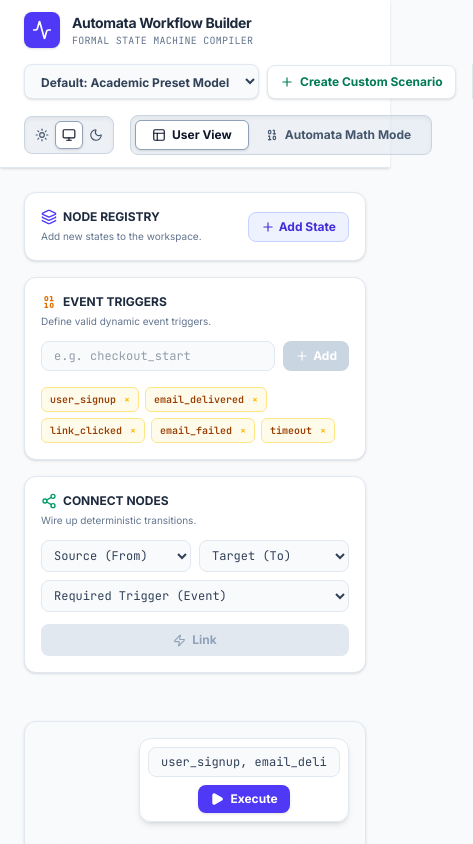
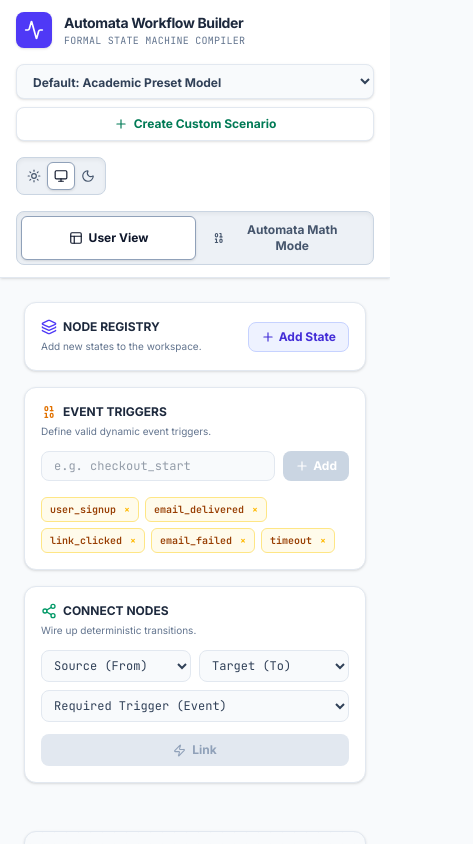
Before and after one commit to theinvinciblehasnainali/automata-workflow-builder, a React (Vite) app: page / in a window 390 px wide. Shown: the top 844 px of the page, 473 px wide, since content can reach past the window. Built offline with nearby package versions, Linux system fonts and the light colour scheme.

Commit message:
style: improve header layout and table responsiveness
Refactor the main header for better mobile-to-desktop flexibility and update the test suite table container to ensure horizontal scrolling support on smaller viewports.

```diff
--- a/src/App.tsx
+++ b/src/App.tsx
@@ -344,13 +344,13 @@ export default function App() {
   };
 
   return (
-    <div className="min-h-screen bg-slate-50 dark:bg-slate-950 text-slate-900 dark:text-slate-50 flex flex-col font-sans transition-colors duration-200">
+    <div className="min-h-screen w-full max-w-full overflow-x-hidden bg-slate-50 dark:bg-slate-950 text-slate-900 dark:text-slate-50 flex flex-col font-sans transition-colors duration-200">
       <Toaster position="bottom-right" richColors />
       {/* Header */}
-      <header className="sticky top-0 z-30 bg-white dark:bg-slate-900 border-b border-slate-200 dark:border-slate-800 px-6 py-3 flex flex-wrap items-center justify-between shadow-sm gap-4 transition-colors duration-200">
+      <header className="sticky top-0 z-30 w-full bg-white dark:bg-slate-900 border-b border-slate-200 dark:border-slate-800 px-4 sm:px-6 py-3 flex flex-col lg:flex-row lg:items-center justify-between shadow-sm gap-4 transition-colors duration-200">
 
         <div className="flex items-center gap-3">
-          <div className="h-9 w-9 bg-indigo-600 dark:bg-indigo-500 text-white rounded-lg flex items-center justify-center shadow-sm">
+          <div className="h-9 w-9 bg-indigo-600 dark:bg-indigo-500 text-white rounded-lg flex items-center justify-center shadow-sm shrink-0">
             <Activity className="w-5 h-5" />
           </div>
           <div>
@@ -363,14 +363,14 @@ export default function App() {
           </div>
         </div>
 
-        <div className="flex items-center gap-4 flex-wrap">
+        <div className="flex flex-col lg:flex-row w-full lg:w-auto items-start lg:items-center gap-4">
 
           {/* Multi-scenario dropdown selector */}
-          <div className="flex items-center gap-2 border-r border-slate-200 dark:border-slate-700 pr-4">
+          <div className="flex flex-col sm:flex-row w-full sm:w-auto items-center gap-2 lg:border-r border-slate-200 dark:border-slate-700 lg:pr-4">
             <select
               value={currentScenarioId}
               onChange={handleSelectScenario}
-              className="bg-slate-50 dark:bg-slate-800 border border-slate-200 dark:border-slate-700 text-slate-700 dark:text-slate-300 text-xs font-bold rounded-lg px-3 py-2 outline-none focus:border-indigo-500 dark:focus:border-indigo-400 shadow-sm"
+              className="w-full sm:w-auto bg-slate-50 dark:bg-slate-800 border border-slate-200 dark:border-slate-700 text-slate-700 dark:text-slate-300 text-xs font-bold rounded-lg px-3 py-2 outline-none focus:border-indigo-500 dark:focus:border-indigo-400 shadow-sm"
             >
               <option value="default">Default: Academic Preset Model</option>
               {userCreatedCases.map(s => (
@@ -379,19 +379,20 @@ export default function App() {
             </select>
             <button
               onClick={handleCreateCustomScenario}
-              className="bg-white dark:bg-slate-800 border border-slate-200 dark:border-slate-700 hover:border-emerald-300 dark:hover:border-emerald-600 hover:bg-emerald-50 dark:hover:bg-emerald-900/30 text-emerald-700 dark:text-emerald-400 text-xs font-bold rounded-lg px-3 py-2 flex items-center gap-1.5 transition-colors shadow-sm whitespace-nowrap"
+              className="w-full sm:w-auto justify-center bg-white dark:bg-slate-800 border border-slate-200 dark:border-slate-700 hover:border-emerald-300 dark:hover:border-emerald-600 hover:bg-emerald-50 dark:hover:bg-emerald-900/30 text-emerald-700 dark:text-emerald-400 text-xs font-bold rounded-lg px-3 py-2 flex items-center gap-1.5 transition-colors shadow-sm whitespace-nowrap"
             >
               <Plus size={14} /> Create Custom Scenario
             </button>
           </div>
 
+          <div className="flex flex-col sm:flex-row w-full sm:w-auto items-start sm:items-center gap-4">
             <ThemeToggle />
 
             {/* High-contrast toggle */}
-          <div className="flex bg-slate-200/60 dark:bg-slate-800/60 p-1 rounded-lg border border-slate-300 dark:border-slate-700 shadow-inner">
+            <div className="flex w-full sm:w-auto bg-slate-200/60 dark:bg-slate-800/60 p-1 rounded-lg border border-slate-300 dark:border-slate-700 shadow-inner">
               <button
                 onClick={() => setViewMode('user')}
-              className={`flex items-center gap-1.5 px-4 py-1.5 rounded-md text-xs font-bold transition-all ${
+                className={`flex-1 sm:flex-none justify-center flex items-center gap-1.5 px-4 py-1.5 rounded-md text-xs font-bold transition-all ${
                   viewMode === 'user'
                     ? 'bg-white dark:bg-slate-700 text-slate-900 dark:text-slate-100 shadow-sm border border-slate-400 dark:border-slate-600'
                     : 'text-slate-600 dark:text-slate-400 hover:text-slate-900 dark:hover:text-slate-100 duration-200'
@@ -401,7 +402,7 @@ export default function App() {
               </button>
               <button
                 onClick={() => setViewMode('math')}
-              className={`flex items-center gap-1.5 px-4 py-1.5 rounded-md text-xs font-bold transition-all ${
+                className={`flex-1 sm:flex-none justify-center flex items-center gap-1.5 px-4 py-1.5 rounded-md text-xs font-bold transition-all ${
                   viewMode === 'math'
                     ? 'bg-slate-800 text-white shadow-sm border border-slate-900 dark:bg-slate-950 dark:border-slate-800'
                     : 'text-slate-600 dark:text-slate-400 hover:text-slate-900 dark:hover:text-slate-100 duration-200'
@@ -409,6 +410,7 @@ export default function App() {
               >
                 <Binary size={14} /> Automata Math Mode
               </button>
+            </div>
           </div>
 
         </div>
--- a/src/components/TestSuiteTable.tsx
+++ b/src/components/TestSuiteTable.tsx
@@ -55,12 +55,12 @@ export default function TestSuiteTable({
           <ChevronDown size={14} className="text-slate-400 dark:text-slate-500 group-open:rotate-180 transition-transform duration-200" />
         </summary>
 
-        <div className="max-h-[400px] overflow-y-auto bg-white dark:bg-slate-900 custom-scrollbar">
-
-          <div className="px-4 py-2 bg-slate-100/50 dark:bg-slate-800/50 border-b border-slate-100 dark:border-slate-800 text-[10px] font-bold text-slate-500 dark:text-slate-400 uppercase tracking-wider">
-            Academic Preset Templates
-          </div>
-          <table className="w-full border-collapse font-mono text-[10px] text-left">
+        <div className="max-h-[400px] overflow-auto bg-white dark:bg-slate-900 custom-scrollbar">
+          <div className="w-full min-w-max">
+            <div className="px-4 py-2 bg-slate-100/50 dark:bg-slate-800/50 border-b border-slate-100 dark:border-slate-800 text-[10px] font-bold text-slate-500 dark:text-slate-400 uppercase tracking-wider">
+              Academic Preset Templates
+            </div>
+            <table className="w-full border-collapse font-mono text-[10px] text-left">
             <thead className="sticky top-0 bg-slate-50/90 dark:bg-slate-900/90 backdrop-blur border-b border-slate-100 dark:border-slate-800 z-10 hidden">
               <tr className="text-slate-500 dark:text-slate-400 text-[8px] font-bold uppercase tracking-wider">
                 <th className="py-2.5 px-4 font-bold">ID</th>
@@ -226,7 +226,7 @@ export default function TestSuiteTable({
               </table>
             </>
           )}
-
+          </div>
         </div>
       </details>
     </div>
```
Lines whose indentation alone changed are shown as unchanged.
